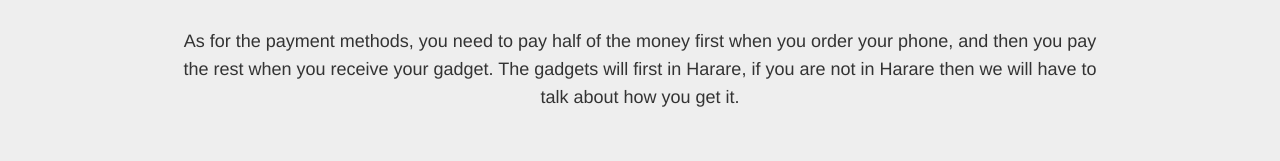
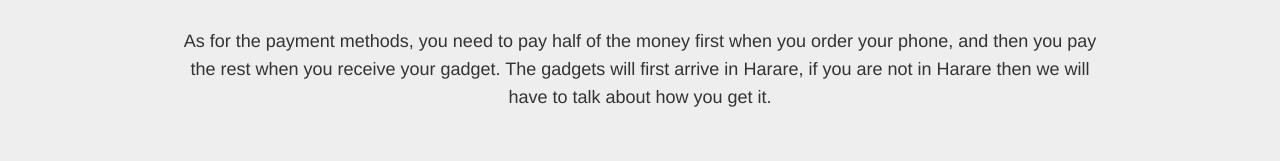
Before and after one commit to taflanweb/phones, a plain HTML site: page index.html in a window 1280 px wide. Shown: the part 851-1012 px from the top of the page. Drawn offline with Linux system fonts and the light colour scheme.

Commit message:
update again

```diff
--- a/index.html
+++ b/index.html
@@ -94,7 +94,7 @@
                         Browse for the gadget you want on the site, take a screenshot and send the picture to my WhatsApp. The total price is the price of the phone plus shippng (which is usually around $30 for a phone). Thats all... and if you need a device which is not on the list you can inbox your requirements.
                     </p>
                     <p>
-                        As for the payment methods, you need to pay half of the money first when you order your phone, and then you pay the rest when you receive your gadget. The gadgets will first in Harare, if you are not in Harare then we will have to talk about how you get it.
+                        As for the payment methods, you need to pay half of the money first when you order your phone, and then you pay the rest when you receive your gadget. The gadgets will first arrive in Harare, if you are not in Harare then we will have to talk about how you get it.
                     </p>
                 </div>
             </div>
```
